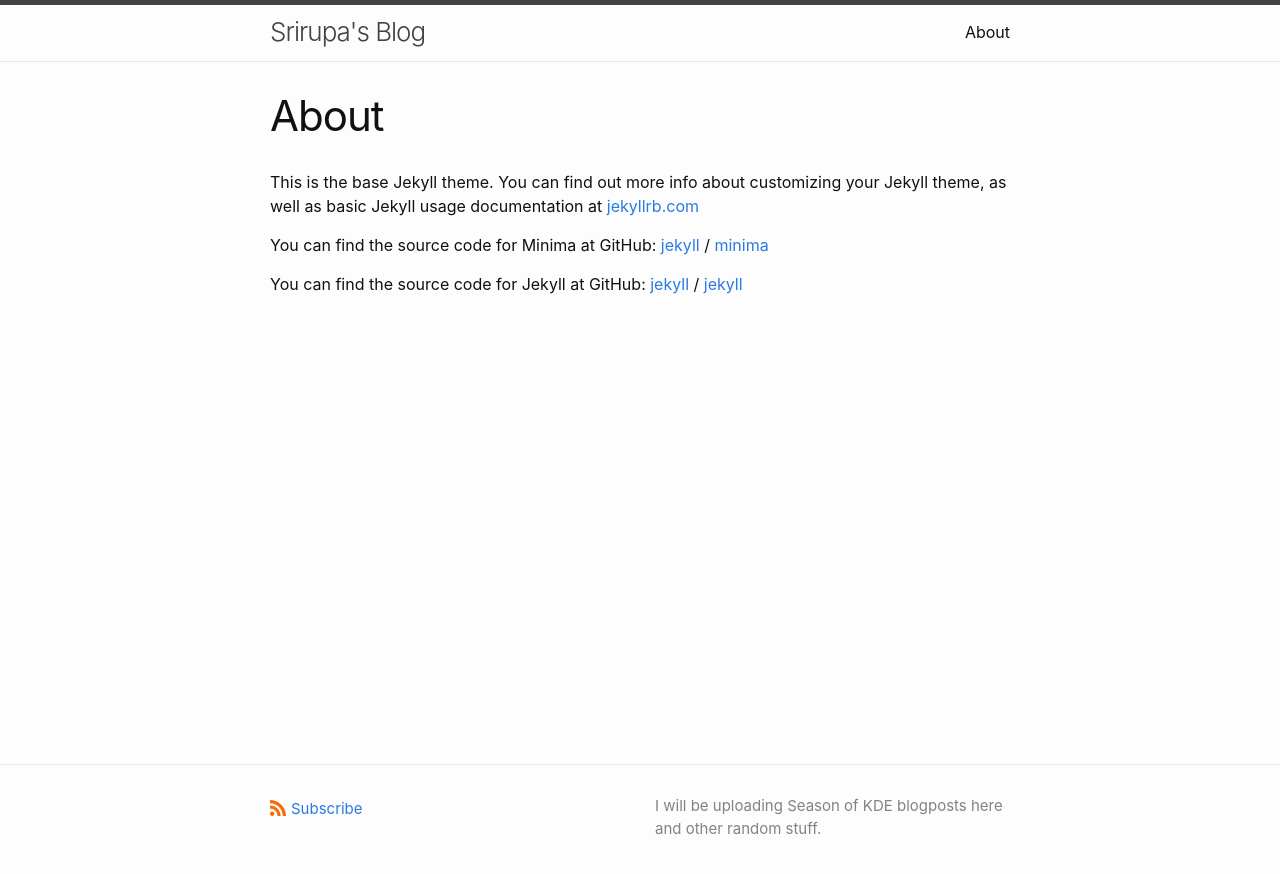
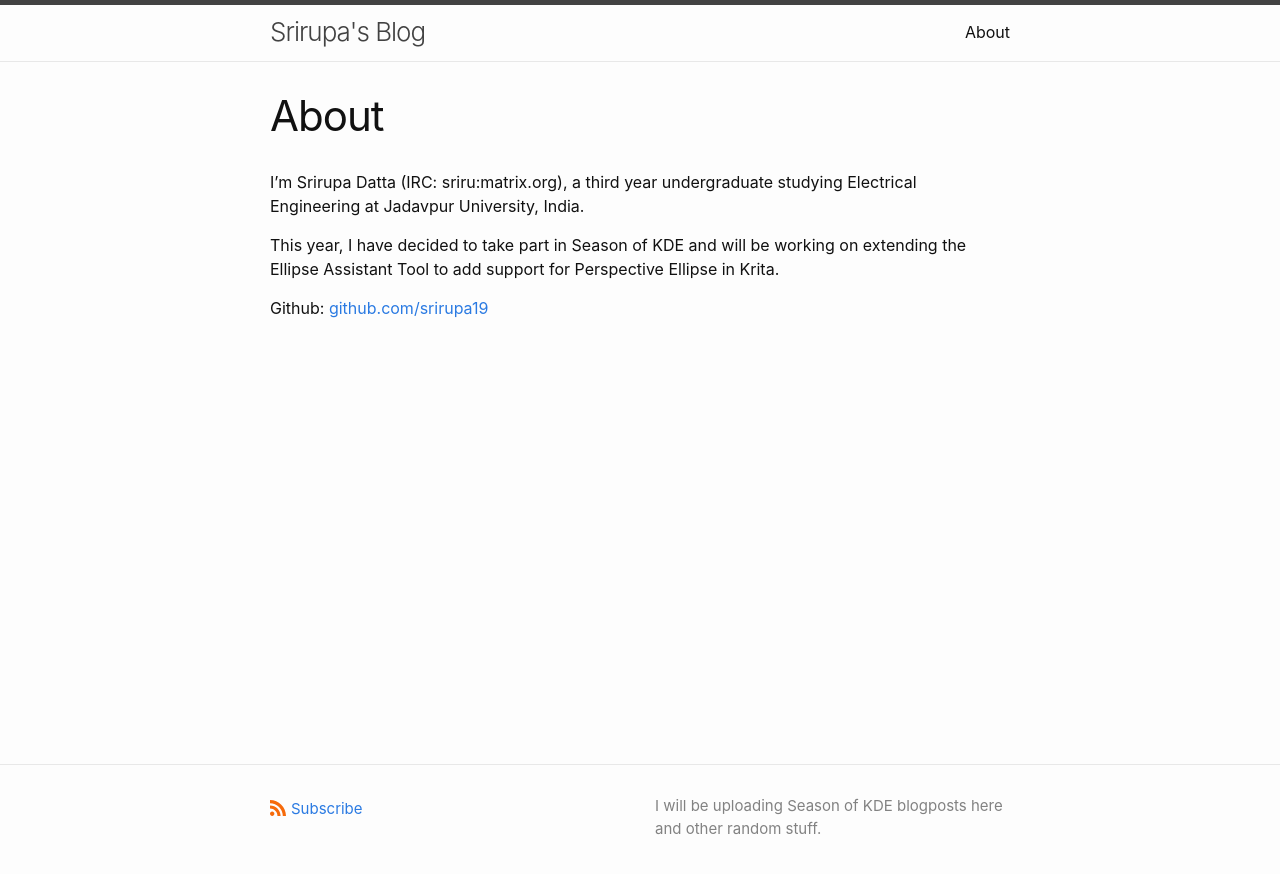
Before and after one commit to srirupa19/srirupa19.github.io, a Jekyll site: the page built from about.markdown, in a window 1280 px wide. Shown: the top 874 px of the page. Built offline with Jekyll 4.4.1, drawn with Linux system fonts in a browser that asks for light colours.

Commit message:
Add about

```diff
--- a/_config.yml
+++ b/_config.yml
@@ -20,6 +20,7 @@
 
 title: Srirupa's Blog
 email: srirupa.datta@outlook.com
+author: Srirupa Datta
 description: >- # this means to ignore newlines until "baseurl:"
   I will be uploading Season of KDE blogposts here and other random stuff.
 baseurl: "" # the subpath of your site, e.g. /blog
--- a/_posts/2022-01-28-welcome-to-jekyll.markdown
+++ b/_posts/2022-01-28-first_post.markdown
@@ -2,7 +2,8 @@
 layout: post
 title: "First Blog Post for SoK 2022!"
 date:   2022-01-28 13:03:36 +0530
-categories: jekyll update
+categories: sok
+tags: kde sok
 ---
 ![My Painting](https://i.postimg.cc/PqdgrknP/starry-night2.png)
 
--- a/about.markdown
+++ b/about.markdown
@@ -4,15 +4,8 @@ title: About
 permalink: /about/
 ---
 
-This is the base Jekyll theme. You can find out more info about customizing your Jekyll theme, as well as basic Jekyll usage documentation at [jekyllrb.com](https://jekyllrb.com/)
+I’m Srirupa Datta (IRC: sriru:matrix.org), a third year undergraduate studying Electrical Engineering at Jadavpur University, India.
 
-You can find the source code for Minima at GitHub:
-[jekyll][jekyll-organization] /
-[minima](https://github.com/jekyll/minima)
+This year, I have decided to take part in Season of KDE and will be working on extending the Ellipse Assistant Tool to add support for Perspective Ellipse in Krita.
 
-You can find the source code for Jekyll at GitHub:
-[jekyll][jekyll-organization] /
-[jekyll](https://github.com/jekyll/jekyll)
-
-
-[jekyll-organization]: https://github.com/jekyll
+Github: [github.com/srirupa19](https://www.github.com/srirupa19)
```
